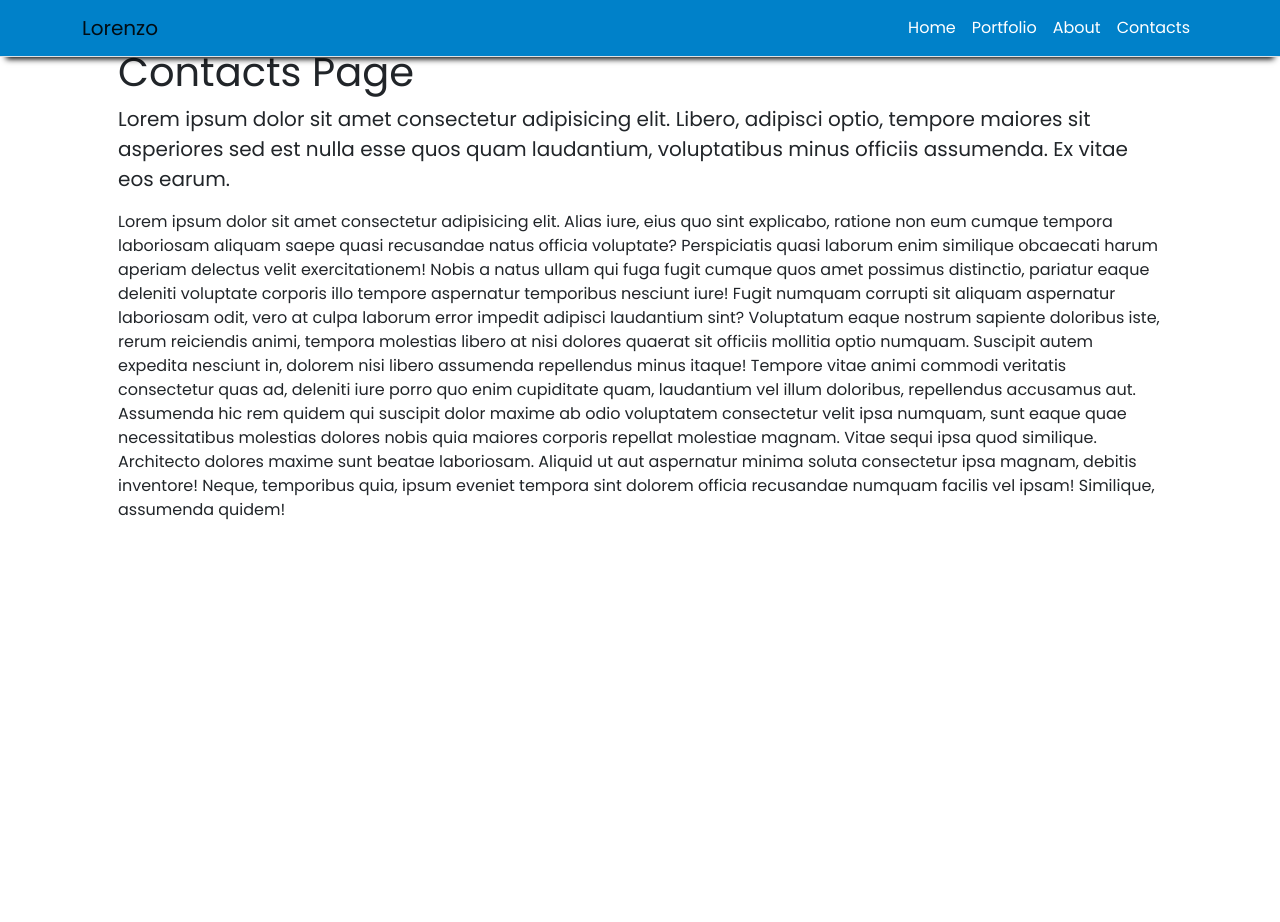
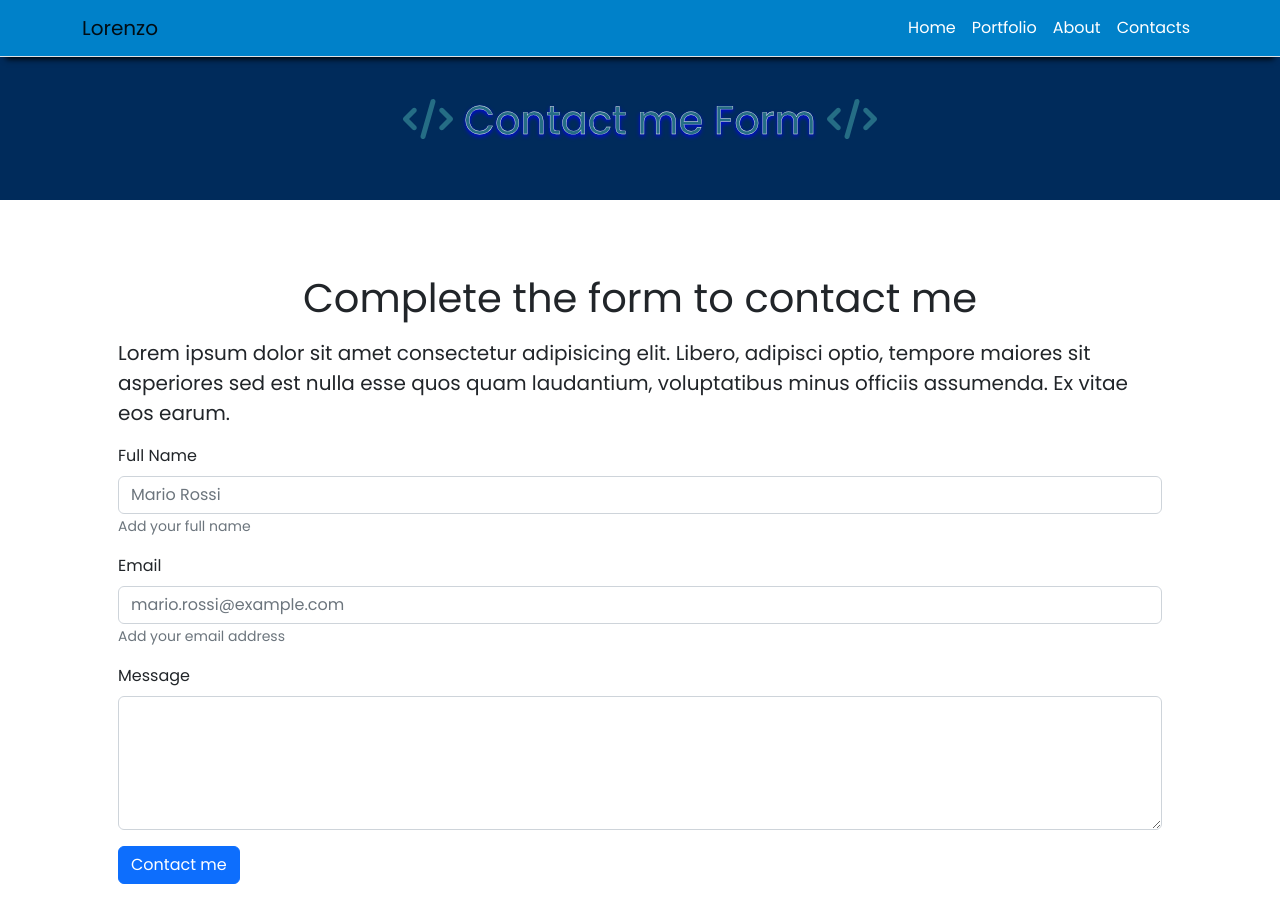
Before and after one commit to SevenErol/vite-boolfolio, a Vue app: page /contacts in a window 1280 px wide. Shown: the top 922 px of the page. Before the commit the page ends 800 px from the top, so only its background shows below. Built offline with nearby package versions, Linux system fonts and the light colour scheme.

Commit message:
fixed some bugs

```diff
--- a/src/pages/AppAbout.vue
+++ b/src/pages/AppAbout.vue
@@ -25,13 +25,13 @@ export default {
     <section id="card_section">
 
         <div class="container p-5">
-            <h1>About Page</h1>
-            <p>
+            <h1 class="animate__animated animate__fadeInDown">About Page</h1>
+            <p class="animate__animated animate__fadeInDown">
                 Hey, you are still here that's great! In this section you can have an overview of all the languages i
                 learned during my journey in Boolean.
             </p>
 
-            <LanguagesList />
+            <LanguagesList class="animate__animated animate__fadeInDown" />
 
 
         </div>
--- a/src/pages/AppContacts.vue
+++ b/src/pages/AppContacts.vue
@@ -1,10 +1,48 @@
 <script>
 
+import axios from 'axios';
+
 import AppHeader from '../components/AppHeader.vue';
+import AppBanner from '../components/AppBanner.vue';
 
 export default {
     name: 'AppHome',
-    components: { AppHeader }
+    components: { AppHeader, AppBanner },
+    data() {
+        return {
+            name: '',
+            email: '',
+            message: '',
+            success: false,
+            loading: false,
+            errors: {},
+            title: " Contact me Form ",
+            base_api_url: "http://127.0.0.1:8000"
+        }
+    },
+    methods: {
+        sendForm() {
+            this.loading = true;
+            this.errors = {};
+            const data = {
+                name: this.name,
+                email: this.email,
+                message: this.message
+            }
+            axios.post(`${this.base_api_url}/api/contacts`, data).then((response) => {
+                this.success = response.data.success;
+                console.log(response);
+                if (this.success) {
+                    this.name = '';
+                    this.email = '';
+                    this.message = '';
+                } else {
+                    this.errors = response.data.errors;
+                }
+                this.loading = false;
+            });
+        }
+    }
 }
 </script>
 
@@ -12,36 +50,60 @@ export default {
 
     <AppHeader />
 
+    <AppBanner :message="title" />
+
     <div class="container p-5">
-        <h1>Contacts Page</h1>
-        <p class="lead">
+
+        <h1 class="text-center mb-3 animate__animated animate__fadeInDown">Complete the form to contact me</h1>
+
+        <p class="lead animate__animated animate__fadeInDown">
             Lorem ipsum dolor sit amet consectetur adipisicing elit. Libero, adipisci optio, tempore maiores sit
             asperiores
             sed est nulla esse quos quam laudantium, voluptatibus minus officiis assumenda. Ex vitae eos earum.
         </p>
-        <p>Lorem ipsum dolor sit amet consectetur adipisicing elit. Alias iure, eius quo sint explicabo, ratione non eum
-            cumque tempora laboriosam aliquam saepe quasi recusandae natus officia voluptate? Perspiciatis quasi laborum
-            enim
-            similique obcaecati harum aperiam delectus velit exercitationem! Nobis a natus ullam qui fuga fugit cumque
-            quos
-            amet possimus distinctio, pariatur eaque deleniti voluptate corporis illo tempore aspernatur temporibus
-            nesciunt
-            iure! Fugit numquam corrupti sit aliquam aspernatur laboriosam odit, vero at culpa laborum error impedit
-            adipisci
-            laudantium sint? Voluptatum eaque nostrum sapiente doloribus iste, rerum reiciendis animi, tempora molestias
-            libero at nisi dolores quaerat sit officiis mollitia optio numquam. Suscipit autem expedita nesciunt in,
-            dolorem
-            nisi libero assumenda repellendus minus itaque! Tempore vitae animi commodi veritatis consectetur quas ad,
-            deleniti iure porro quo enim cupiditate quam, laudantium vel illum doloribus, repellendus accusamus aut.
-            Assumenda
-            hic rem quidem qui suscipit dolor maxime ab odio voluptatem consectetur velit ipsa numquam, sunt eaque quae
-            necessitatibus molestias dolores nobis quia maiores corporis repellat molestiae magnam. Vitae sequi ipsa
-            quod
-            similique. Architecto dolores maxime sunt beatae laboriosam. Aliquid ut aut aspernatur minima soluta
-            consectetur
-            ipsa magnam, debitis inventore! Neque, temporibus quia, ipsum eveniet tempora sint dolorem officia
-            recusandae
-            numquam facilis vel ipsam! Similique, assumenda quidem!</p>
+
+        <div v-if="success" class="alert alert-success text-start" role="alert">
+            Messaggio inviato con successo!
+        </div>
+
+        <form @submit.prevent="sendForm()" class="animate__animated animate__fadeInDown">
+            <div class="mb-3">
+                <label for="" class="form-label">Full Name</label>
+                <input type="text" name="name" id="name" v-model="name" class="form-control" placeholder="Mario Rossi"
+                    aria-describedby="fullNameHelper">
+
+                <p v-for="(error) in errors.name">
+                    {{ error }}
+                </p>
+
+                <small id="fullNameHelper" class="text-muted">Add your full name</small>
+            </div>
+            <div class="mb-3">
+                <label for="" class="form-label">Email</label>
+                <input type="email" name="email" id="email" v-model="email" class="form-control"
+                    placeholder="mario.rossi@example.com" aria-describedby="emailHelper">
+
+                <p v-for="(error) in errors.email">
+                    {{ error }}
+                </p>
+
+                <small id="emailHelper" class="text-muted">Add your email address</small>
+            </div>
+
+            <div class="mb-3">
+                <label for="" class="form-label">Message</label>
+                <textarea class="form-control" name="message" id="message" v-model="message" rows="5"></textarea>
+
+                <p v-for="(error) in errors.message">
+                    {{ error }}
+                </p>
+
+            </div>
+
+            <button type="submit" class="btn btn-primary" :disabled="loading"> {{
+                loading? 'Sending...': 'Contact me'
+            }} </button>
+        </form>
     </div>
 </template>
 
--- a/src/pages/ProjectCard.vue
+++ b/src/pages/ProjectCard.vue
@@ -81,7 +81,7 @@ export default {
         P.S. these works are the ones i'm most proud of but i'm just a beginner so don't be too harsh on me :)
       </p>
 
-      <div class="row">
+      <div class="row animate__animated animate__fadeInDown">
         <div class="col-3 d-flex gy-4" v-for="project in projects">
           <div class="card">
             <img :src="getImagePath(project.cover_image)" class="card-img-top img-fluid" alt="#" />
```
